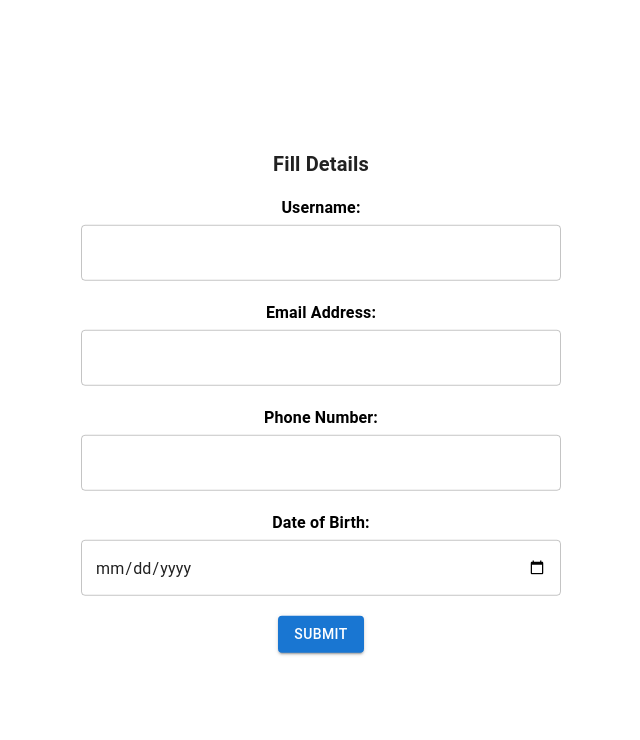
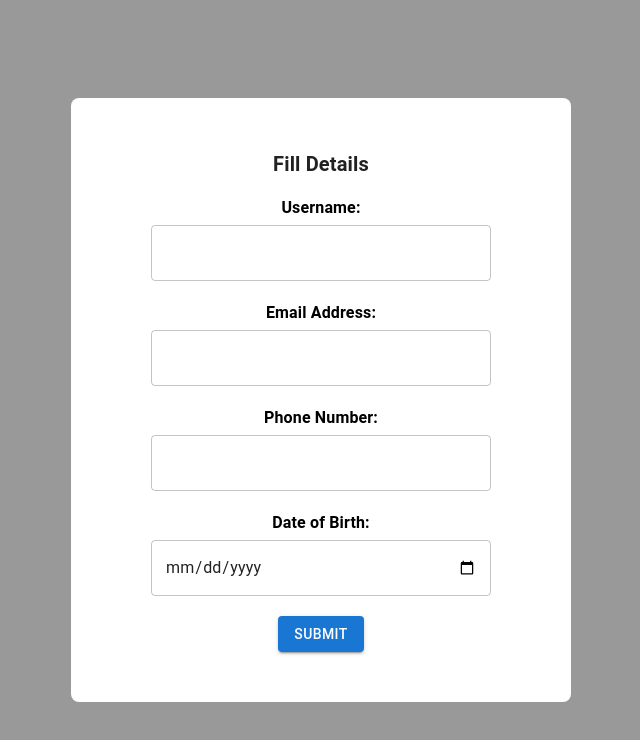
Before and after one commit to Sourav-Basak13/xmodal, a React (Create React App) app: page / in a window 1280 px wide. Both pictures are taken after a click on the button "OPEN FORM". Shown: the top 740 px of the page, without its empty margins (319-959 px from the left). Built offline with nearby package versions, Linux system fonts and the light colour scheme.

Commit message:
completed xmodal

```diff
--- a/src/ui/CustomModal.tsx
+++ b/src/ui/CustomModal.tsx
@@ -1,12 +1,20 @@
-import { PropsWithChildren, useEffect, useRef } from "react";
+// CustomModal.tsx
+import React, { useEffect, useRef } from "react";
+
+interface CustomModalProps {
+  open: boolean;
+  onClose: () => void;
+  children: React.ReactNode;
+}
 
 export default function CustomModal({
   open,
   onClose,
   children,
-}: PropsWithChildren<{ open: boolean; onClose: () => void }>) {
-  const modalRef = useRef<HTMLDivElement | null>(null);
+}: CustomModalProps) {
+  const modalRef = useRef<HTMLDivElement>(null);
 
+  // Close on outside click
   useEffect(() => {
     function handleClickOutside(e: MouseEvent) {
       if (modalRef.current && !modalRef.current.contains(e.target as Node)) {
@@ -21,7 +29,7 @@ export default function CustomModal({
     };
   }, [open, onClose]);
 
-  if (!open) return null; // instantly removed from DOM
+  if (!open) return null; // <— Removes it from DOM when closed
 
   return (
     <div
@@ -31,19 +39,21 @@ export default function CustomModal({
         left: 0,
         width: "100%",
         height: "100%",
+        background: "rgba(0,0,0,0.4)",
+        display: "flex",
+        alignItems: "center",
+        justifyContent: "center",
+        zIndex: 9999,
       }}
     >
       <div
         ref={modalRef}
-        className="modal"
         style={{
-          position: "absolute",
-          top: "50%",
-          left: "50%",
-          transform: "translate(-50%, -50%)",
           background: "#fff",
           padding: "20px",
           borderRadius: "8px",
+          maxWidth: "500px",
+          width: "100%",
         }}
       >
         {children}
```
